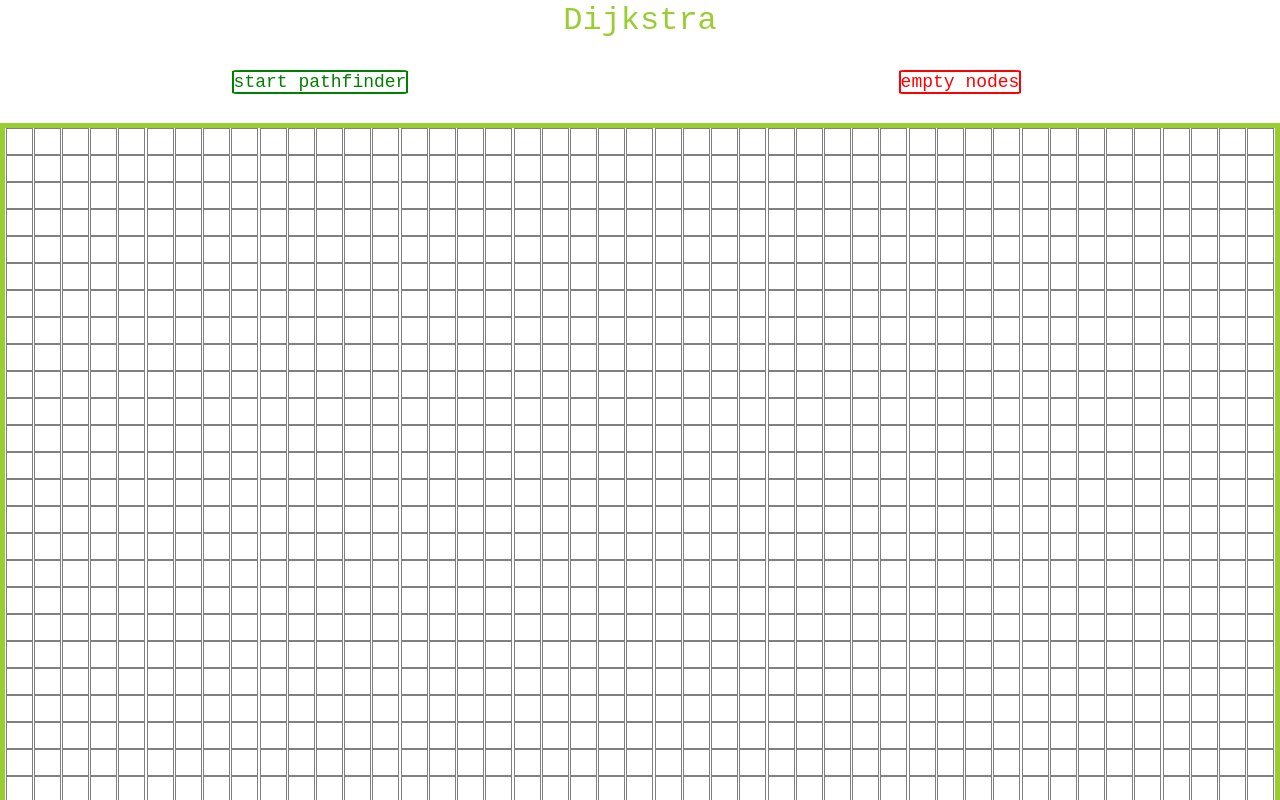
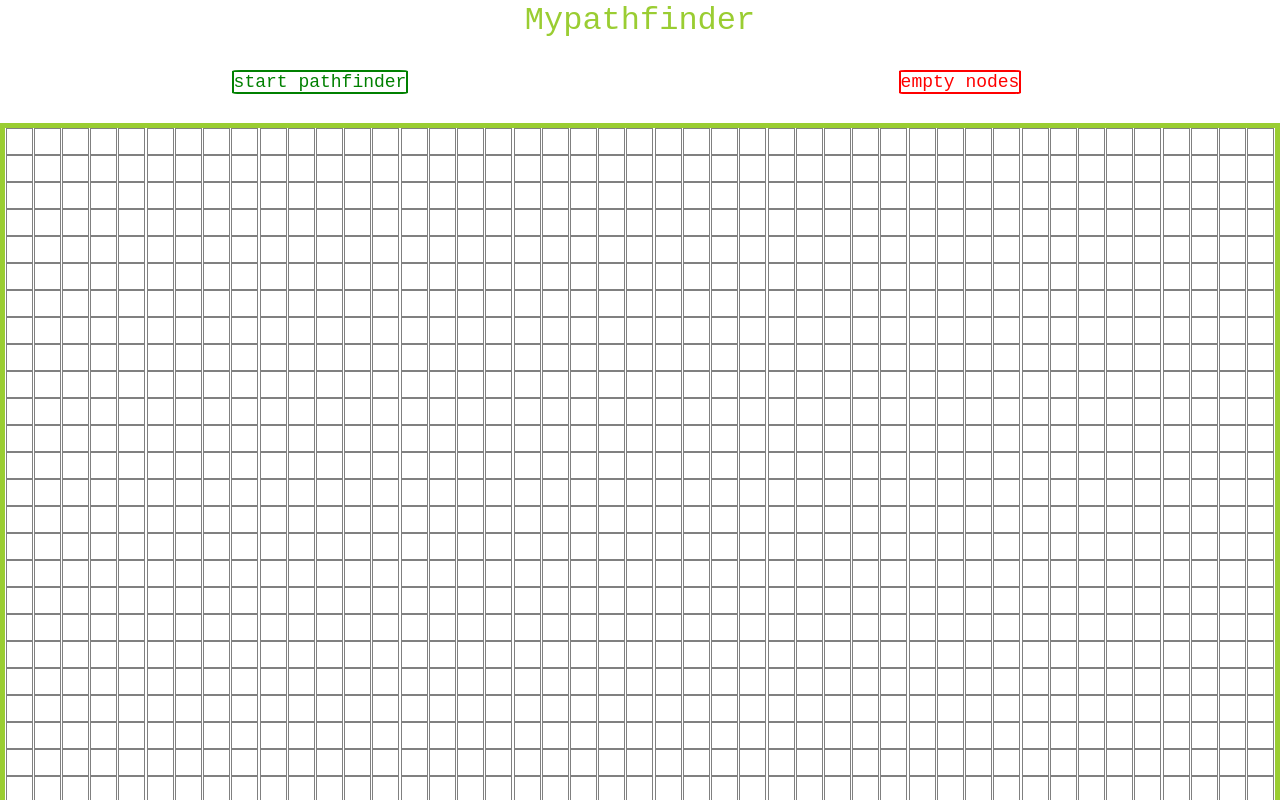
Before and after one commit to mrpiggy97/mypathfinder, a React (Create React App) app in the folder app/: page / in a window 1280 px wide. Shown: the top 800 px of the page. Built offline with nearby package versions, Linux system fonts and the light colour scheme.

Commit message:
updates name

```diff
--- a/app/src/views/PathFinder.tsx
+++ b/app/src/views/PathFinder.tsx
@@ -154,7 +154,7 @@ export default function PathFinder(props : PathFinderProps) : JSX.Element{
         <div id="canvas">
             <div id="menu">
                 <div id="title">
-                    <span className="dijkstra-title">Dijkstra</span>
+                    <span className="dijkstra-title">Mypathfinder</span>
                 </div>
                 <div id="tools">
                     <span onClick={startPathFinder} id="start-pathfinder">start pathfinder</span>
```
